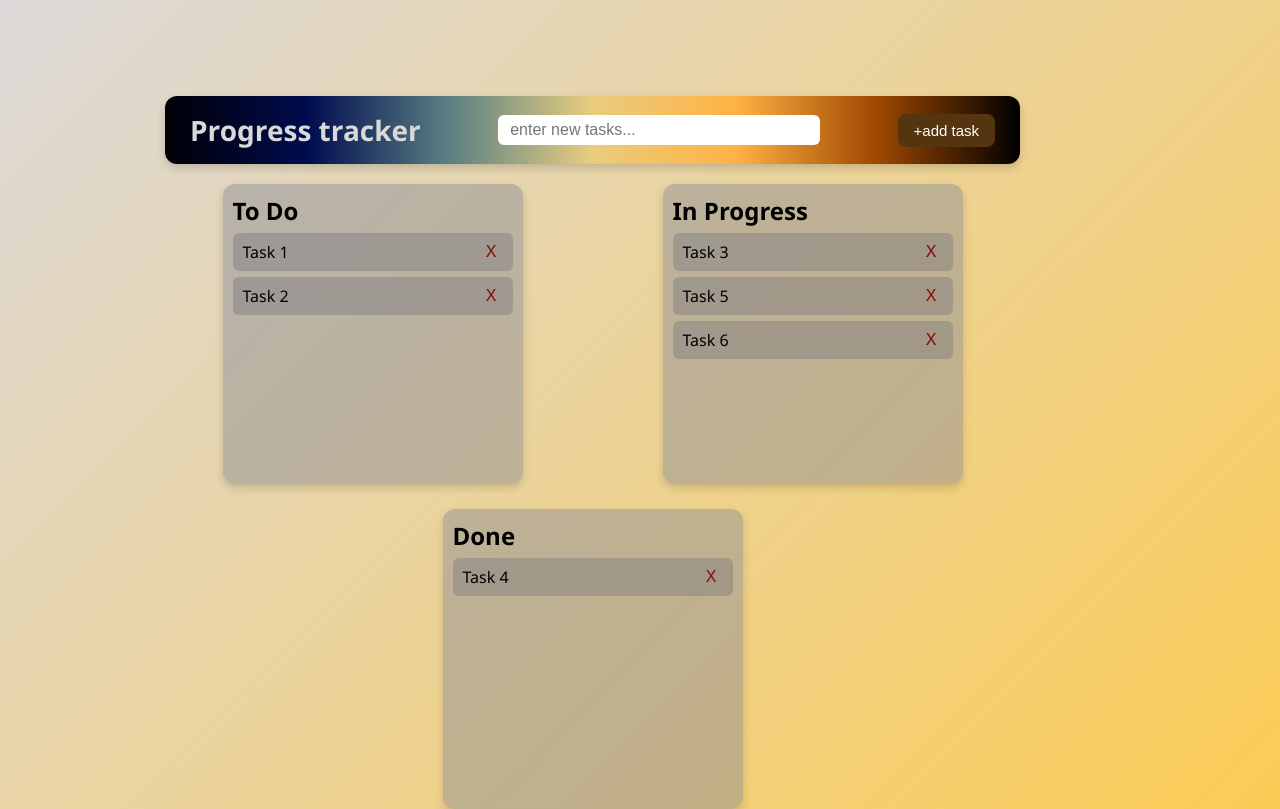
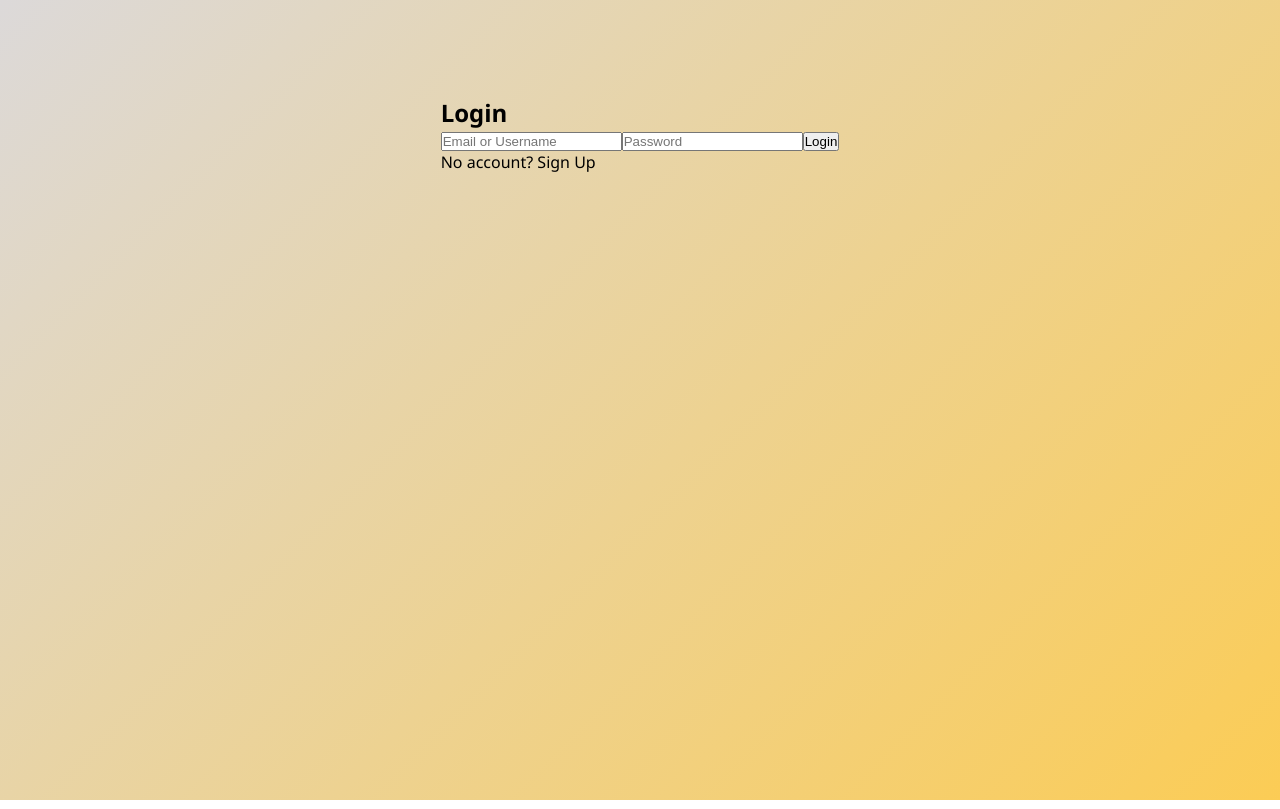
Before and after one commit to Yashvi-saini/React_project, a React (Create React App) app: page / in a window 1280 px wide. Built offline with nearby package versions, Linux system fonts and the light colour scheme.

Commit message:
for resolving api eerror

```diff
--- a/src/App.js
+++ b/src/App.js
@@ -1,6 +1,7 @@
 import React ,{useState} from 'react';
 import Navbar from './components/navbar';
 import Taskcontainer from './components/taskcontainer';
+import AuthPage from "./components/authpage";
 import "./style.css";
 const App = () => {
   const [tasks, setTasks] = useState({
@@ -10,6 +11,16 @@ const App = () => {
   });
 
   const [draggedTask, setDraggedTask] = useState(null);
+ const [isAuthenticated, setIsAuthenticated] = useState(false);
+
+ const handleAuthSuccess = () => {
+    setIsAuthenticated(true);
+  };
+
+   const handleLogout = () => {
+    setIsAuthenticated(false);
+    localStorage.removeItem("token");
+  };
 
   const handleAddTask = (taskText) => {
     setTasks((prev) => ({
@@ -67,10 +78,16 @@ const newTasks = { ...tasks };
     setTasks(newTasks);
     setDraggedTask(null);
   };
+  if (!isAuthenticated) {
+    return <AuthPage onAuthSuccess={handleAuthSuccess} />;
+  }
 
   return (
     <div className="outerbox">
       <Navbar  onAddTask={handleAddTask}/>
+      <button className="logout-btn" onClick={handleLogout}>
+        Logout
+      </button>
       <div className="columnbox">
         <Taskcontainer
           title="To Do"
--- /dev/null
+++ b/src/components/authpage.jsx
@@ -0,0 +1,96 @@
+
+import React, { useState } from "react";
+
+const API_URL = "https://kanban-typescript.onrender.com";
+
+const AuthPage = ({ onAuthSuccess }) => {
+  const [isLogin, setIsLogin] = useState(true);
+  const [username, setUsername] = useState("");
+  const [email, setEmail] = useState("");
+  const [emailOrUsername, setEmailOrUsername] = useState("");
+  const [password, setPassword] = useState("");
+
+  const handleSubmit = async (e) => {
+    e.preventDefault();
+
+    const endpoint = isLogin ? "/api/auth/login" : "/api/auth/signup";
+    const body = isLogin
+      ? { emailOrUsername, password }
+      : { username, email, password };
+
+    try {
+      const res = await fetch(`${API_URL}${endpoint}`, {
+        method: "POST",
+        headers: { "Content-Type": "application/json" },
+        body: JSON.stringify(body),
+        credentials: "include",
+      });
+
+      const data = await res.json();
+      console.log("Response:", res.status, data);
+      if (!res.ok) {
+        alert(data.message || "Authentication failed");
+        return;
+      }
+
+      console.log("Auth success:", data);
+      onAuthSuccess();
+    } catch (err) {
+      console.error("Error:", err);
+      alert("Something went wrong");
+    }
+  };
+
+  return (
+    <div className="auth-container">
+      <h2>{isLogin ? "Login" : "Sign Up"}</h2>
+      <form onSubmit={handleSubmit}>
+        {!isLogin && (
+          <input
+            type="text"
+            placeholder="Username"
+            value={username}
+            onChange={(e) => setUsername(e.target.value)}
+            required
+          />
+        )}
+
+        {!isLogin && (
+          <input
+            type="email"
+            placeholder="Email"
+            value={email}
+            onChange={(e) => setEmail(e.target.value)}
+            required
+          />
+        )}
+
+        {isLogin && (
+          <input
+            type="text"
+            placeholder="Email or Username"
+            value={emailOrUsername}
+            onChange={(e) => setEmailOrUsername(e.target.value)}
+            required
+          />
+        )}
+
+        <input
+          type="password"
+          placeholder="Password"
+          value={password}
+          onChange={(e) => setPassword(e.target.value)}
+          required
+        />
+
+        <button type="submit">{isLogin ? "Login" : "Sign Up"}</button>
+      </form>
+
+      <p onClick={() => setIsLogin(!isLogin)} style={{ cursor: "pointer" }}>
+        {isLogin ? "No account? Sign Up" : "Have an account? Login"}
+      </p>
+    </div>
+  );
+};
+
+export default AuthPage;
```
